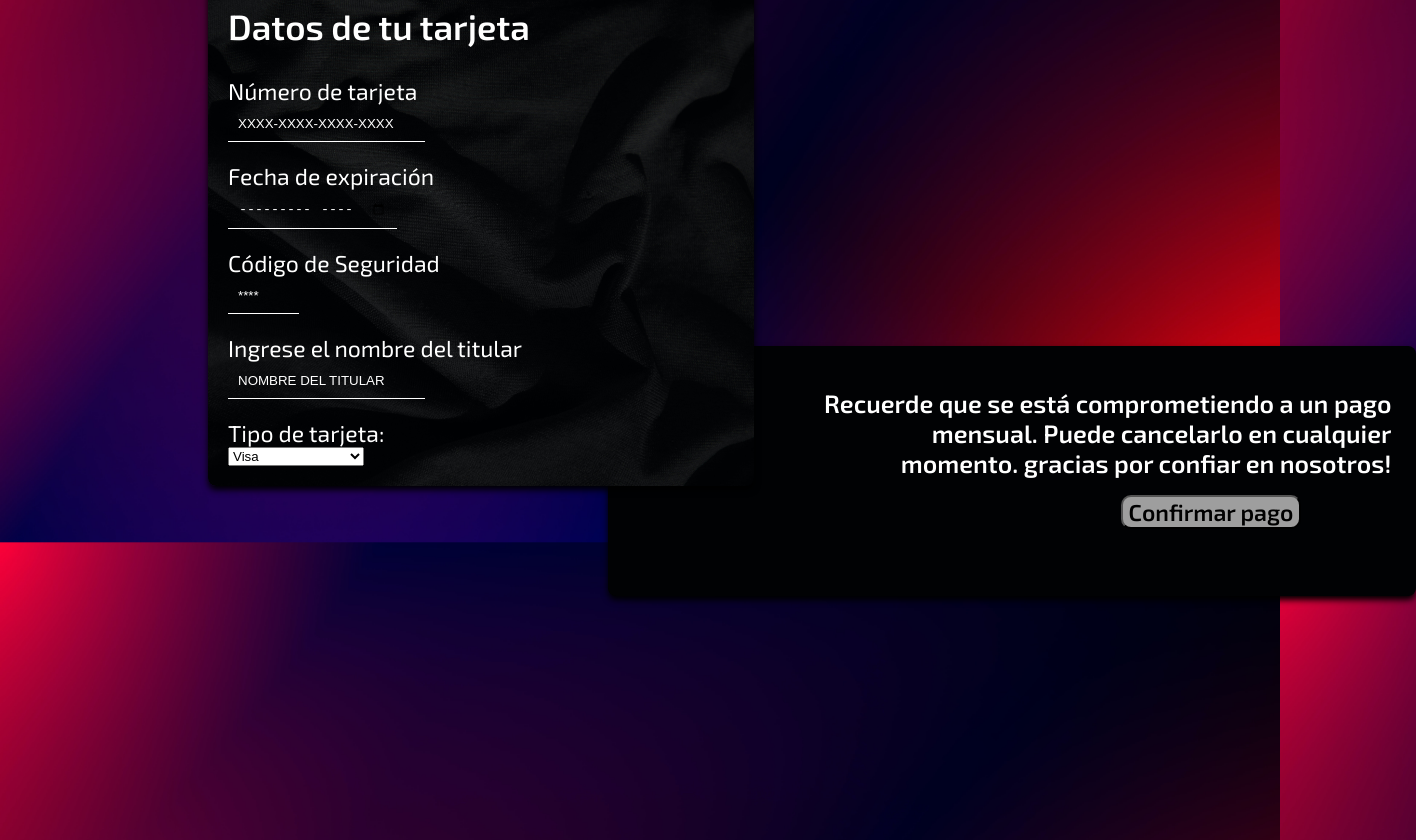
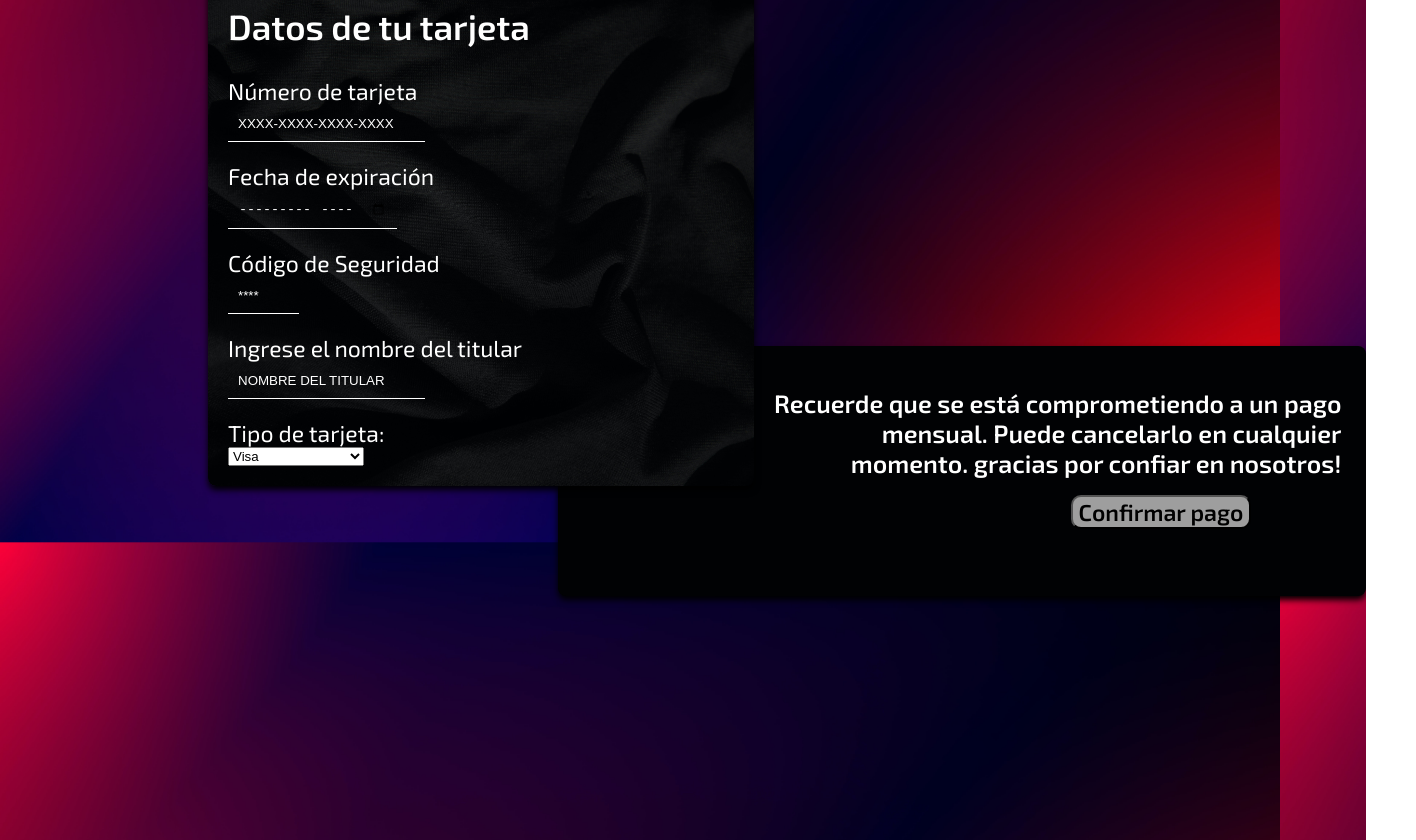
Before and after one commit to TaiFilipelli/Proyecto-Pricing, a plain HTML site: page pricing-Nexus/tarjeta.html in a window 1280 px wide. Shown: the part 311-1151 px from the top of the page, 1416 px wide, since content can reach past the window. Drawn offline with Linux system fonts and the light colour scheme; grey boxes are pictures that could not be loaded.

Commit message:
Increible Responsive

```diff
--- a/pricing-Nexus/stylestarjeta.css
+++ b/pricing-Nexus/stylestarjeta.css
@@ -117,7 +117,7 @@ body{
     box-shadow: 0 4px 6px rgb(0,0,0.1);
     position: relative;
     width: 60%;
-    margin-left: 650px;
+    margin-left: 600px;
     margin-bottom: 50px;
     height: 200px;
     text-align: right;
```
